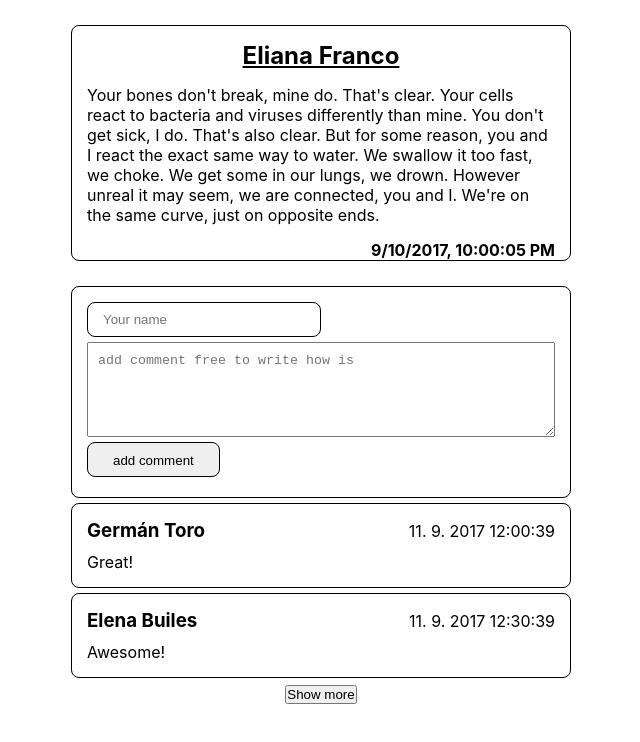
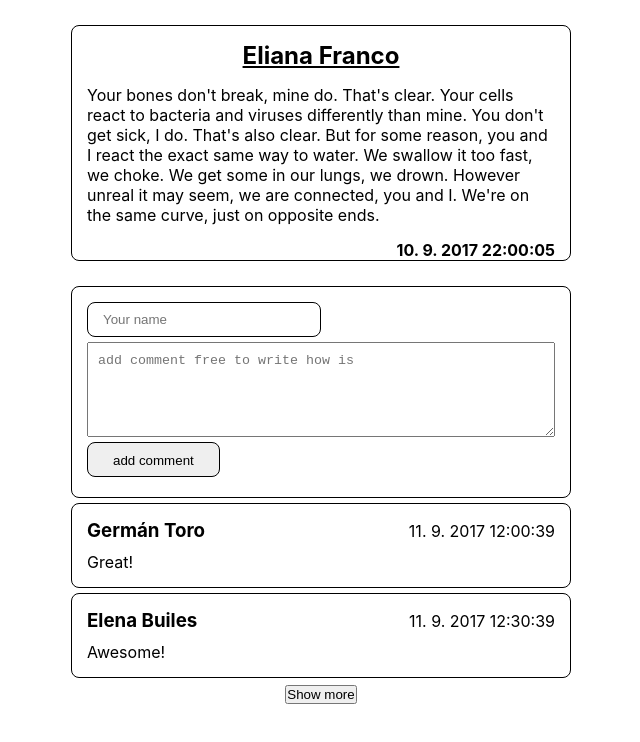
Before and after one commit to JanecekJiri1/application, a React (Create React App) app: page / in a window 1280 px wide. Shown: the top 742 px of the page, without its empty margins (319-959 px from the left). Built offline with nearby package versions, Linux system fonts and the light colour scheme.

Commit message:
date type fix + show more comment fix

```diff
--- a/src/components/commentArticle/CommentArticleSceleton.jsx
+++ b/src/components/commentArticle/CommentArticleSceleton.jsx
@@ -3,13 +3,13 @@ import React from "react";
 import "./commentArticle.style.css";
 
 function CommentArticleSceleton(props) {
-  const myDate = new Date(props.date);
-  const dateTime = `${myDate.toLocaleString()} `;
+  const myDate = new Date(props.date).toLocaleString("cs-CZ", { timeZone: "Africa/Abidjan" });
+
   return (
     <div className="article">
       <h2>{props.author}</h2>
       <p>{props.text}</p>
-      <h4>{dateTime}</h4>
+      <h4>{myDate}</h4>
     </div>
   );
 }
--- a/src/components/commentText/CommentForm.jsx
+++ b/src/components/commentText/CommentForm.jsx
@@ -2,6 +2,8 @@ import React, { useState } from "react";
 
 import "./comment.style.css";
 import CommentMap from "./CommentMap";
+// *********************************
+import articleCommentsText from "./articleCommentsText";
 
 const COMMENTS = [];
 
--- a/src/components/commentText/CommentMap.jsx
+++ b/src/components/commentText/CommentMap.jsx
@@ -3,16 +3,16 @@ import articleCommentsText from "./articleCommentsText";
 import "./comment.style.css";
 
 function CommentMap(props) {
-  const [addCommenta, setAddComenta] = useState(document.__comments);
+  const [addCommenta, setAddCommenta] = useState(document.__comments);
+  const [show, setShow] = useState(true);
 
   const loadComment = addCommenta.map((com) => {
-    const myDate = new Date(com.date);
-    const dateTime = `${myDate.toLocaleString("cs-CZ")} `;
+    const myDate = new Date(com.date).toLocaleString("cs-CZ", { timeZone: "Africa/Abidjan" });
 
     return (
       <div className="commentStyle" key={com.coment}>
         <div className="commentStyle--top">
-          <h3 className="author"> {com.author} </h3> <h4 className="author"> {dateTime}</h4>
+          <h3 className="author"> {com.author} </h3> <h4 className="author"> {myDate}</h4>
         </div>
         <p> {com.text}</p>
       </div>
@@ -21,16 +21,17 @@ function CommentMap(props) {
 
   const handleClick = () => {
     let newCom = document.__moreComments;
+    let comarr = addCommenta.concat(newCom);
+    setAddCommenta(comarr);
 
-    let comarr = addCommenta.concat(newCom[0]);
-
-    setAddComenta(comarr);
+    setShow(false);
   };
 
   return (
     <div className="container">
       {loadComment}
-      <button onClick={handleClick}>Show more</button>
+
+      {show ? <button onClick={handleClick}>Show more</button> : null}
     </div>
   );
 }
```
